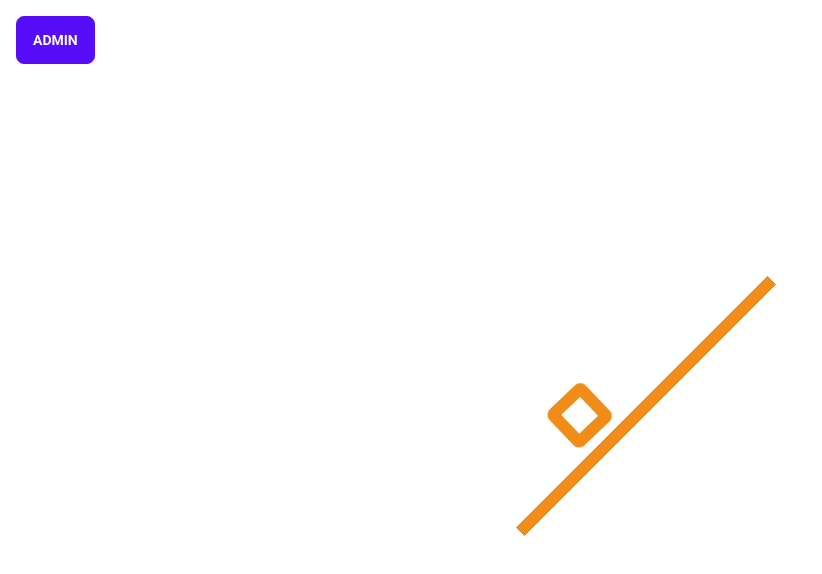
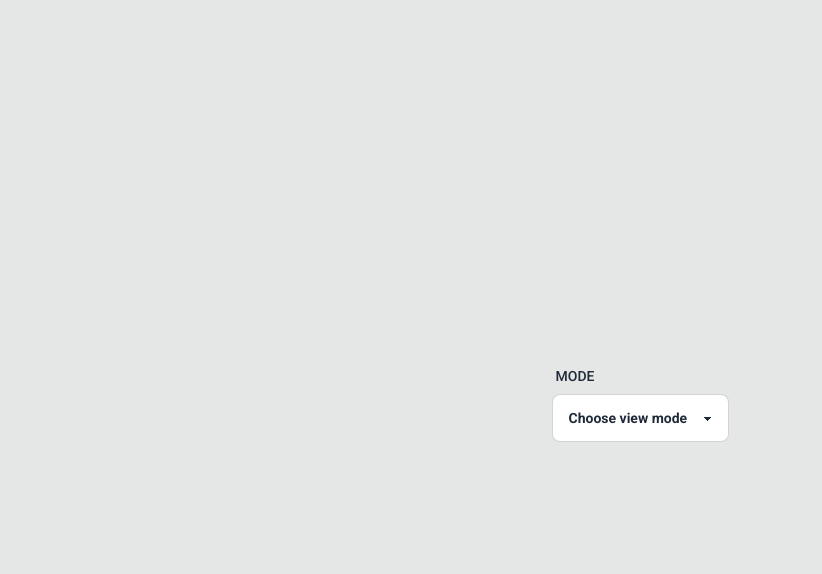
Before and after one commit to pviethung/scoreboard, a React app: page / in a window 1280 px wide. Shown: the top 574 px of the page, without its empty margins (0-822 px from the left). Built offline with nearby package versions, Linux system fonts and the light colour scheme; no server answers; the HTML template or start-up script is replaced by a standard one.

Commit message:
init socket

```diff
--- a/package.json
+++ b/package.json
@@ -20,6 +20,7 @@
     "react-hot-toast": "^2.4.0",
     "react-select": "^5.7.0",
     "react-spinners": "^0.13.8",
+    "socket.io-client": "^4.6.0",
     "zustand": "^4.3.2"
   },
   "devDependencies": {
--- a/src/App.tsx
+++ b/src/App.tsx
@@ -1,5 +1,8 @@
+import { useListenAppProgress } from '@/broadcast';
 import Guard from '@/components/elements/Guard';
+import SelectListenType from '@/components/elements/SelectListenType';
 import Home from '@/components/home/Home';
+import TestSocket from '@/components/TestSocket';
 import clsx from 'clsx';
 import { useEffect, useState } from 'react';
 import { Toaster } from 'react-hot-toast';
@@ -7,6 +10,10 @@ import Admin from './components/admin/Admin';
 
 const App = () => {
   const [path, setPath] = useState('');
+  const progress = useListenAppProgress();
+  const hideRedirectBtn =
+    (progress?.playing && progress.playing === true) ||
+    (progress?.currentQuest && progress.currentQuest > 0);
 
   useEffect(() => {
     setPath(window.location.pathname);
@@ -21,7 +28,9 @@ const App = () => {
 
   return (
     <>
-      {path !== '/admin' && (
+      <TestSocket />
+      <SelectListenType />
+      {path !== '/admin' && !hideRedirectBtn && (
         <div className={clsx('relative z-10 p-4')}>
           <button
             className={clsx('btn-primary btn')}
--- a/src/broadcast/index.ts
+++ b/src/broadcast/index.ts
@@ -1,36 +1,63 @@
-import { BroadCast, BroadCastTypes, BROASCAST_ID, UpdateAppProgess, UpdateItemInUse } from '@/types/BroadCast';
+import {
+  BroadCast,
+  BroadCastTypes,
+  BROASCAST_ID,
+  ClientToServerEvents,
+  ServerToClientEvents,
+  SOCKET_URL,
+  UpdateAppProgess,
+  UpdateItemInUse
+} from '@/types/BroadCast';
 import { Item } from '@/types/Item';
+import { ListenTypes } from '@/types/ListenTypes';
 import { Player } from '@/types/Player';
 import { useEffect, useMemo, useState } from 'react';
+import { io, Socket } from 'socket.io-client';
 
-export const useListenPlayers = () => {
+export const useListenPlayers = (listenType?: ListenTypes) => {
   const [players, setPlayers] = useState<Player[] | null>(null);
-  const broadcast = new BroadcastChannel(BROASCAST_ID);
+  const broadcast = useMemo(() => new BroadcastChannel(BROASCAST_ID), []);
+  const socket: Socket<ServerToClientEvents, ClientToServerEvents> = useMemo(
+    () => io(SOCKET_URL),
+    [listenType]
+  );
 
   useEffect(() => {
+    if (listenType && listenType === 'online') {
+      socket.on(BroadCastTypes.GET_PLAYERS, (players) => {
+        console.log('data from soc')
+        setPlayers(players);
+      });
+      return () => {
+        socket.close();
+      };
+    }
+
     broadcast.onmessage = (e: MessageEvent<BroadCast>) => {
       if (e.data.type === BroadCastTypes.GET_PLAYERS) {
+        console.log('data from broadcast')
         setPlayers(e.data.data);
       }
     };
-
     return () => broadcast.close();
-  }, [broadcast]);
+  }, [listenType]);
 
   return players;
 };
 export const postPlayers = (players: Player[]) => {
   const broadcast = new BroadcastChannel(BROASCAST_ID);
-  const clonedPlayers = players.map((p) => {
-    const { itemsLeft, ...rest } = p;
-    return rest;
-  });
+  const socket: Socket<ServerToClientEvents, ClientToServerEvents> =
+    io(SOCKET_URL);
+
+
+  socket.emit(BroadCastTypes.GET_PLAYERS, players);
   broadcast.postMessage({
     type: BroadCastTypes.GET_PLAYERS,
-    data: clonedPlayers,
+    data: players,
   });
 };
 
+//TODOS delete
 export const useListenAddPlayer = () => {
   const [addedPlayer, setAddedPlayer] = useState<Player | null>(null);
   const broadcast = new BroadcastChannel(BROASCAST_ID);
@@ -46,6 +73,7 @@ export const useListenAddPlayer = () => {
 
   return addedPlayer;
 };
+//TODOS delete
 export const postPlayer = (player: Player) => {
   const broadcast = new BroadcastChannel(BROASCAST_ID);
   broadcast.postMessage({
@@ -55,7 +83,9 @@ export const postPlayer = (player: Player) => {
 };
 
 export const useListenUpdateItemInUse = () => {
-  const [updateData, setUpdateData] = useState<UpdateItemInUse['data'] | null>(null);
+  const [updateData, setUpdateData] = useState<UpdateItemInUse['data'] | null>(
+    null
+  );
 
   const broadcast = new BroadcastChannel(BROASCAST_ID);
   useEffect(() => {
@@ -69,7 +99,10 @@ export const useListenUpdateItemInUse = () => {
 
   return updateData;
 };
-export const postUpdateItemInUse = (data: { playerId: string; item: Item | null }) => {
+export const postUpdateItemInUse = (data: {
+  playerId: string;
+  item: Item | null;
+}) => {
   const broadcast = new BroadcastChannel(BROASCAST_ID);
   broadcast.postMessage({
     type: BroadCastTypes.UPDATE_ITEM_IN_USE,
@@ -77,6 +110,7 @@ export const postUpdateItemInUse = (data: { playerId: string; item: Item | null
   });
 };
 
+//TODOS delete
 export const useListenAppStop = () => {
   const [appStopped, setAppStopped] = useState<boolean>(false);
 
@@ -92,14 +126,14 @@ export const useListenAppStop = () => {
 
   return appStopped;
 };
-
+//TODOS delete
 export const postAppStop = () => {
   const broadcast = new BroadcastChannel(BROASCAST_ID);
   broadcast.postMessage({
     type: BroadCastTypes.STOP_APP,
   });
 };
-
+//TODOS delete
 export const useListenAppRestart = () => {
   const [appRestarted, setAppRestarted] = useState<boolean>(false);
   const broadcast = new BroadcastChannel(BROASCAST_ID);
@@ -115,7 +149,7 @@ export const useListenAppRestart = () => {
 
   return appRestarted;
 };
-
+//TODOS delete
 export const postAppRestart = () => {
   const broadcast = new BroadcastChannel(BROASCAST_ID);
   broadcast.postMessage({
@@ -123,26 +157,44 @@ export const postAppRestart = () => {
   });
 };
 
-export const useListenAppProgress = () => {
+//
+export const useListenAppProgress = (listenType?: ListenTypes) => {
   const [data, setData] = useState<UpdateAppProgess['data'] | null>(null);
   const broadcast = useMemo(() => new BroadcastChannel(BROASCAST_ID), []);
+  const socket: Socket<ServerToClientEvents, ClientToServerEvents> = useMemo(
+    () => io(SOCKET_URL),
+    [listenType]
+  );
 
   useEffect(() => {
+    if (listenType && listenType === 'online') {
+      socket.on(BroadCastTypes.APP_PROGRESS, (data) => {
+        setData(data);
+      });
+      return () => {
+        socket.close();
+      };
+    }
     broadcast.onmessage = (e: MessageEvent<BroadCast>) => {
       if (e.data.type === BroadCastTypes.APP_PROGRESS) {
         setData(e.data.data);
       }
+      return () => broadcast.close();
     };
-    return () => broadcast.close();
-  }, []);
+  }, [listenType]);
 
   return data;
 };
+export const postProgress = (
+  data: UpdateAppProgess['data'],
 
-export const postProgress = (data: UpdateAppProgess['data']) => {
+) => {
   const broadcast = new BroadcastChannel(BROASCAST_ID);
+  const socket = io(SOCKET_URL);
+
+  socket.emit(BroadCastTypes.ADD_PLAYER, data);
   broadcast.postMessage({
     type: BroadCastTypes.APP_PROGRESS,
-    data
+    data,
   });
-}
+};
--- /dev/null
+++ b/src/components/TestSocket.tsx
@@ -0,0 +1,23 @@
+import { useListenPlayers } from '@/broadcast';
+import { useState } from 'react';
+
+const TestSocket = () => {
+  const [msg, setMsg] = useState('');
+  const playersListened = useListenPlayers('online');
+
+  console.log('playersListened', playersListened);
+
+  return (
+    <form
+      className="relative z-10"
+      onSubmit={(e) => {
+        e.preventDefault();
+      }}
+    >
+      <input type="text" value={msg} onChange={(e) => setMsg(e.target.value)} />
+      <button className="btn-primary btn">Send</button>
+    </form>
+  );
+};
+
+export default TestSocket;
--- a/src/components/admin/DefaultSettings.tsx
+++ b/src/components/admin/DefaultSettings.tsx
@@ -38,6 +38,7 @@ const DefaultSettings = () => {
             className="input-bordered input w-full max-w-xs"
           />
         </div>
+
         {/* <div className="form-control">
           <label className="label">
             <span className="label-text">NUMBER OF QUESTIONS</span>
--- /dev/null
+++ b/src/components/elements/SelectListenType.tsx
@@ -0,0 +1,47 @@
+import { useListenTypesActions } from '@/store/ListenTypesSlice';
+import { ListenTypes } from '@/types/ListenTypes';
+import clsx from 'clsx';
+import { useState } from 'react';
+
+const SelectListenType = () => {
+  const [option, setOption] = useState<ListenTypes | undefined>(undefined);
+  const [submitted, setSubmitted] = useState(false);
+  const { setType } = useListenTypesActions();
+
+  if (submitted) {
+    return null;
+  }
+
+  return (
+    <div
+      className={clsx(
+        'fixed top-0 left-0 z-50 flex h-screen w-screen items-center justify-center bg-base-300'
+      )}
+    >
+      <div className="form-control">
+        <label className="label">
+          <span className="label-text">MODE</span>
+        </label>
+        <select
+          value={option}
+          className="select-bordered select w-full max-w-xs"
+          onChange={(e) => {
+            const value = e.target.value;
+            setOption(value as ListenTypes | undefined);
+            if (value) {
+              setType(value as ListenTypes);
+              setSubmitted(true);
+            }
+          }}
+        >
+          <option disabled={option !== undefined} value={undefined}>
+            Choose view mode
+          </option>
+          <option value={'offline'}>Offline</option>
+          <option value={'online'}>Online</option>
+        </select>
+      </div>
+    </div>
+  );
+};
+export default SelectListenType;
--- a/src/components/home/Home.tsx
+++ b/src/components/home/Home.tsx
@@ -1,12 +1,22 @@
 import { useListenAppProgress, useListenPlayers } from '@/broadcast';
 import Loading from '@/components/elements/Loading';
 import LeaderChart from '@/components/home/LeaderChart';
+import { useListenType } from '@/store/ListenTypesSlice';
 
 const Home = () => {
-  const players = useListenPlayers();
-  const progress = useListenAppProgress();
+  const listenType = useListenType();
+  const players = useListenPlayers(listenType);
+  const progress = useListenAppProgress(listenType);
+
   const appRestarted =
     progress && progress.playing === false && progress.setting === true;
+
+  console.log({
+    'component': 'Home',
+    'players': players,
+    'listenType': listenType,
+    'progress': progress,
+  });
 
   return (
     <>
--- a/src/components/home/ItemsDesc.tsx
+++ b/src/components/home/ItemsDesc.tsx
@@ -42,7 +42,10 @@ const ItemsDesc = () => {
         >
           {items.map((i) => {
             return (
-              <li className={clsx('flex items-center gap-4 px-4')}>
+              <li
+                key={i.value}
+                className={clsx('flex items-center gap-4 px-4')}
+              >
                 <img className={clsx('w-10')} src={i.avatar} alt="" />
                 <p>
                   <span className="text-primary">({i.label}):</span> {i.desc}
--- /dev/null
+++ b/src/store/ListenTypesSlice.ts
@@ -0,0 +1,38 @@
+import { ListenTypes } from '@/types/ListenTypes';
+import { create, StateCreator } from 'zustand';
+import { immer } from 'zustand/middleware/immer';
+
+interface ListenTypesSlice {
+  type: ListenTypes;
+  actions: {
+    setType: (type: ListenTypes) => void;
+  };
+}
+
+const initialState: Omit<ListenTypesSlice, 'actions'> = {
+  type: 'offline',
+};
+
+const createListenSlice: StateCreator<
+  ListenTypesSlice,
+  [],
+  [],
+  ListenTypesSlice
+> = (set) => ({
+  ...initialState,
+  actions: {
+    setType: (type) =>
+      set((state) => {
+        state.type = type
+        return state;
+      }),
+  },
+});
+
+const useListenTypesSlice = create<ListenTypesSlice>()(
+  immer(createListenSlice)
+);
+export const useListenTypesActions = () =>
+  useListenTypesSlice((state) => state.actions);
+export const useListenType = () =>
+  useListenTypesSlice((state) => state.type);
--- /dev/null
+++ b/src/types/ListenTypes.ts
@@ -0,0 +1 @@
+export type ListenTypes = 'offline' | 'online'
```
Also changed, not shown: src/components/admin/Admin.tsx (+0 -16 lines), src/types/BroadCast.ts (+35 -15 lines), 1 other file (tests, documents, lock files or other folders).
